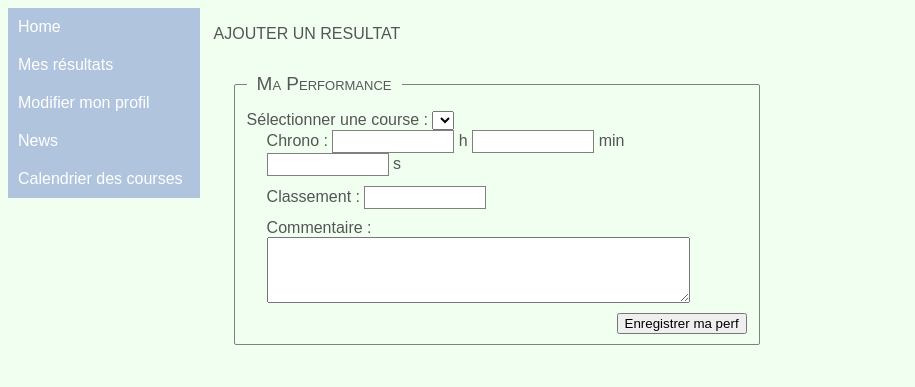
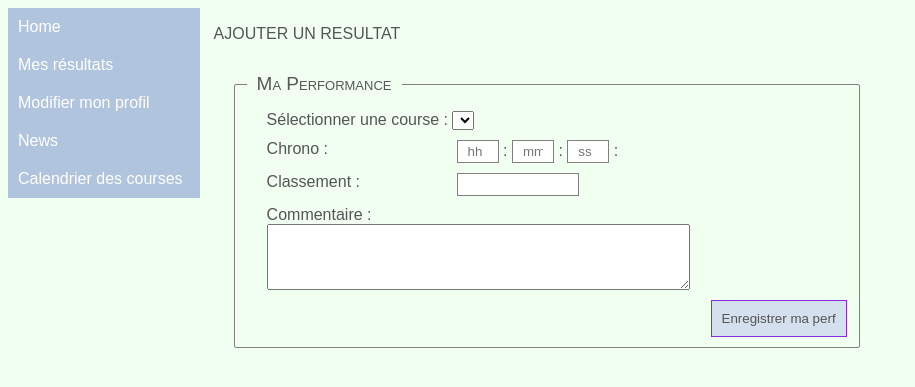
Before and after one commit to lunabeille/site_coaching, a PHP site: page /sitecoaching/index.php/addResult?annee=1 in a window 1280 px wide. Shown: the top 387 px of the page, without its empty margins (0-915 px from the left). Run offline with PHP 8.4, Linux system fonts and the light colour scheme; data comes from the database, SQL or seed files in the repository; lists and menus that the app fills with data are empty.

Commit message:
Amélioration de la mise en forme des formulaires (profile + results)

```diff
--- a/views/addresult.php
+++ b/views/addresult.php
@@ -5,7 +5,7 @@
  <form method="POST" action="/sitecoaching/index.php/addResult">
   <fieldset>
     <legend>Ma Performance</legend>
-    <div> Sélectionner une course :
+    <div class="champ"> Sélectionner une course :
     <select name="race">
     <?php
     foreach($data as $race => $id)
@@ -24,21 +24,21 @@
     </select>
     </div>
 
-    <div class="champ"> Chrono :
-      <input type="text" maxlength=2 size=2 name="heure" required/> h
-      <input type="text" maxlength=2 size=2 name="min" required/> min
-      <input type="text" maxlength=2 size=2 name="sec" required/> s
+    <div class="champ"><label for="h">Chrono : </label>
+      <input type="text" maxlength=2 size=2 class="chrono" id="h" name="heure" placeholder="hh" required/> :
+      <input type="text" maxlength=2 size=2 class="chrono" name="min" placeholder="mm"required/> :
+      <input type="text" maxlength=2 size=2 class="chrono" name="sec" placeholder="ss"required/> :
     </div>
 
-    <div class="champ"> Classement :
-      <input type="text" size=5 name="classement"/>
+    <div class="champ"> <label for="clssmt">Classement : </label>
+      <input type="text" size=5 id="clssmt" name="classement"/>
     </div>
 
-    <div class="champ"> Commentaire :
-      <textarea rows=4 cols=50 name="commentaire"></textarea>
+    <div class="champ"> <label for="comment">Commentaire : </label>
+      <textarea rows=4 cols=50 id="comment" name="commentaire"></textarea>
     </div>
 
-    <input type="submit" value="Enregistrer ma perf" style="float : right">
+    <input type="submit" class="submit" value="Enregistrer ma perf" style="float : right">
   </fieldset>
 </form>
 </div>
--- a/views/displayprofile.php
+++ b/views/displayprofile.php
@@ -4,13 +4,13 @@
   ?>
 
   <form method="POST" action="/sitecoaching/index.php/updateProfile">
-  <fieldset>
+  <fieldset class="profile">
      <legend>Informations générales</legend>
       <div class="champ"><label for="age"> Age :</label> <?php echo $age; ?></div>
       <div class="champ"><label for="ville"> Ville :</label> <?php echo $ville; ?></div>
   </fieldset>
 
-  <fieldset>
+  <fieldset class="profile">
     <legend>Profil coureur</legend>
       <div class="champ"><label for="vma"> VMA:</label> <?php echo $vma; ?></div>
       <div class="champ"><label for="rp10"> Meilleure perf 10km :</label> <?php echo $rp10 ?></div>
--- a/views/tables.css
+++ b/views/tables.css
@@ -73,10 +73,14 @@
 }
 
 fieldset {
-  width: 500px;
+  width: 600px;
   margin : 20px 20px;
   border : 0.5px solid gray;
   border-radius: 2px;
+}
+
+.profile {
+  width: 400px;
 }
 
  fieldset >legend {
@@ -156,3 +160,7 @@
   margin-left: 20px;
   margin-bottom : 10px;
 }
+
+input[type="text"].chrono {
+  width: 20px;
+}
```
